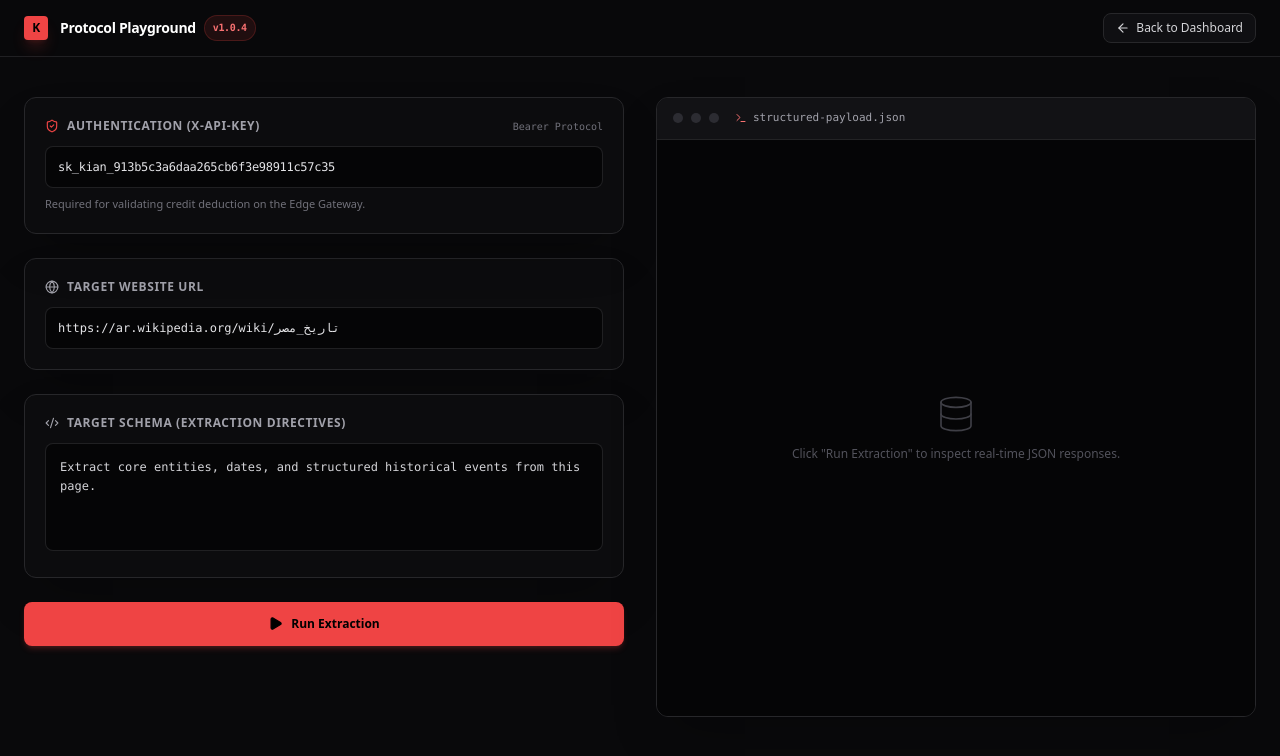
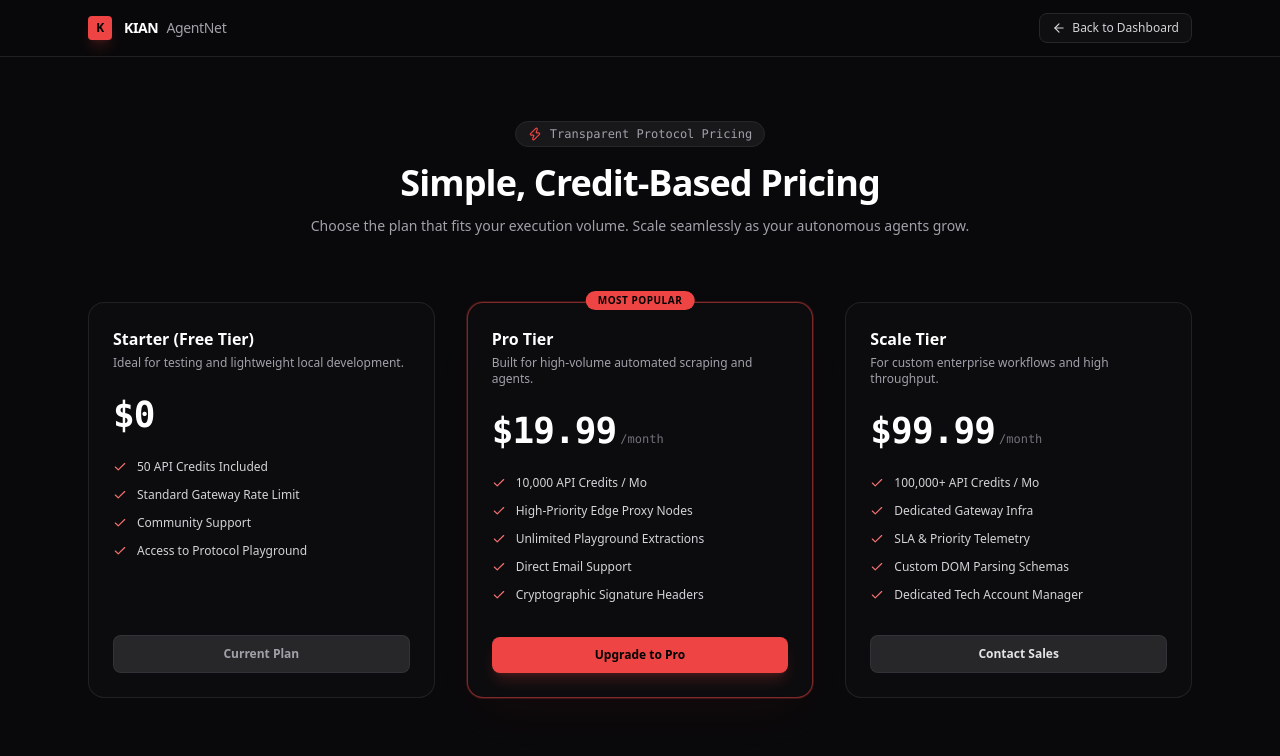
Before and after one commit to chromadreamstudio-netizen/kian-agentnet-ui, a Next.js app: page /playground in a window 1280 px wide. Shown: the top 756 px of the page. Built offline with nearby package versions, Linux system fonts and the light colour scheme.

Commit message:
fix: resolve syntax errors in pricing and dashboard pages

```diff
--- a/src/app/playground/page.tsx
+++ b/src/app/playground/page.tsx
@@ -1,89 +1,72 @@
 "use client";
 
-import { useState } from "react";
 import Link from "next/link";
-import {
-  Play,
-  Copy,
-  Check,
-  Loader2,
-  AlertCircle,
-  Database,
-  ShieldCheck,
-  ArrowLeft,
-  Globe,
-  Code2,
-  Terminal
-} from "lucide-react";
+import { Check, Zap, ArrowLeft } from "lucide-react";
 
-export default function ProtocolPlayground() {
-  const [apiKey, setApiKey] = useState("sk_kian_913b5c3a6daa265cb6f3e98911c57c35");
-  const [url, setUrl] = useState("https://ar.wikipedia.org/wiki/تاريخ_مصر");
-  const [schema, setSchema] = useState("Extract core entities, dates, and structured historical events from this page.");
-
-  const [loading, setLoading] = useState(false);
-  const [output, setOutput] = useState<Record<string, unknown> | null>(null);
-  const [copied, setCopied] = useState(false);
-  const [error, setError] = useState<string | null>(null);
-
-  const handleRunExtraction = async () => {
-    setLoading(true);
-    setError(null);
-    setOutput(null);
-
-    try {
-      const response = await fetch("https://kian-agentnet-backend.onrender.com/v1/gateway/execute", {
-        method: "POST",
-        headers: {
-          "Content-Type": "application/json",
-          "X-API-Key": apiKey,
-        },
-        body: JSON.stringify({
-          url: url,
-          target_schema: schema,
-        }),
-      });
-
-      const data = await response.json();
-
-      if (!response.ok || data.status === "gateway_error" || data.status === "fatal_error") {
-        setError(data.message || "حدث خطأ غير معروف أثناء المعالجة.");
-      } else {
-        setOutput(data);
-      }
-    } catch {
-      setError("فشل الاتصال بالخادم. تأكد من عمل الـ Backend.");
-    } finally {
-      setLoading(false);
+export default function PricingPage() {
+  const plans = [
+    {
+      name: "Starter (Free Tier)",
+      price: "$0",
+      description: "Ideal for testing and lightweight local development.",
+      features: [
+        "50 API Credits Included",
+        "Standard Gateway Rate Limit",
+        "Community Support",
+        "Access to Protocol Playground"
+      ],
+      buttonText: "Current Plan",
+      buttonStyle: "bg-zinc-800 text-zinc-400 cursor-default border border-zinc-700/50",
+      href: "/dashboard"
+    },
+    {
+      name: "Pro Tier",
+      price: "$19.99",
+      period: "/month",
+      featured: true,
+      description: "Built for high-volume automated scraping and agents.",
+      features: [
+        "10,000 API Credits / Mo",
+        "High-Priority Edge Proxy Nodes",
+        "Unlimited Playground Extractions",
+        "Direct Email Support",
+        "Cryptographic Signature Headers"
+      ],
+      buttonText: "Upgrade to Pro",
+      buttonStyle: "bg-red-500 hover:bg-red-600 text-black shadow-lg shadow-red-500/20 font-bold",
+      href: "https://kian-agentnet1.lemonsqueezy.com/checkout/buy/cc334133-ff5c-4eee-8fca-99e66a2a3c2c"
+    },
+    {
+      name: "Scale Tier",
+      price: "$99.99",
+      period: "/month",
+      description: "For custom enterprise workflows and high throughput.",
+      features: [
+        "100,000+ API Credits / Mo",
+        "Dedicated Gateway Infra",
+        "SLA & Priority Telemetry",
+        "Custom DOM Parsing Schemas",
+        "Dedicated Tech Account Manager"
+      ],
+      buttonText: "Contact Sales",
+      buttonStyle: "bg-zinc-800 hover:bg-zinc-700 text-zinc-200 border border-zinc-700/50",
+      href: "mailto:hello@kian-agentnet.com"
     }
-  };
-
-  const handleCopy = () => {
-    if (output) {
-      navigator.clipboard.writeText(JSON.stringify(output, null, 2));
-      setCopied(true);
-      setTimeout(() => setCopied(false), 2000);
-    }
-  };
+  ];
 
   return (
     <div className="min-h-screen bg-[#09090b] text-zinc-100 font-sans selection:bg-red-500/20 selection:text-red-200 overflow-x-hidden antialiased">
-
-      {/* إضاءة خلفية خافتة */}
       <div className="fixed top-0 left-1/2 -translate-x-1/2 w-[1000px] h-[350px] bg-gradient-to-b from-red-500/5 via-zinc-900/0 to-transparent blur-3xl pointer-events-none -z-10" />
 
-      {/* Header */}
       <header className="border-b border-zinc-800/80 bg-[#09090b]/80 backdrop-blur-xl sticky top-0 z-50">
-        <div className="max-w-7xl mx-auto px-6 h-14 flex items-center justify-between">
+        <div className="max-w-6xl mx-auto px-6 h-14 flex items-center justify-between">
           <div className="flex items-center gap-3">
             <div className="w-6 h-6 rounded bg-red-500 flex items-center justify-center shadow-lg shadow-red-500/20">
               <span className="text-black font-black text-xs tracking-tighter">K</span>
             </div>
-            <div>
-              <h1 className="text-sm font-bold tracking-tight text-white flex items-center gap-2">
-                Protocol Playground <span className="text-red-400 text-[10px] font-mono px-2 py-0.5 rounded-full bg-red-500/10 border border-red-500/20">v1.0.4</span>
-              </h1>
-            </div>
+            <span className="font-bold text-sm tracking-tight text-white flex items-center gap-2">
+              KIAN <span className="text-zinc-400 font-normal">AgentNet</span>
+            </span>
           </div>
 
           <Link
@@ -95,151 +78,64 @@ export default function ProtocolPlayground() {
         </div>
       </header>
 
-      <main className="max-w-7xl mx-auto px-6 py-10 grid grid-cols-1 lg:grid-cols-2 gap-8">
-
-        {/* العمود الأيسر: الإدخلات والمدخلات (Inputs) */}
-        <div className="space-y-6">
-
-          {/* كارت المصادقة Auth Key */}
-          <div className="bg-[#0c0c0e] border border-zinc-800 rounded-xl p-5 shadow-2xl relative overflow-hidden">
-            <div className="flex items-center justify-between mb-3">
-              <label className="flex items-center gap-2 text-xs font-semibold uppercase tracking-wider text-zinc-400">
-                <ShieldCheck size={14} className="text-red-500" /> Authentication (X-API-Key)
-              </label>
-              <span className="text-[10px] font-mono text-zinc-500">Bearer Protocol</span>
-            </div>
-            <input
-              type="text"
-              value={apiKey}
-              onChange={(e) => setApiKey(e.target.value)}
-              className="w-full bg-[#050506] border border-zinc-800/80 rounded-lg p-3 text-xs text-zinc-200 focus:outline-none focus:border-red-500/50 transition-colors font-mono tracking-tight"
-            />
-            <p className="text-[11px] text-zinc-500 mt-2">Required for validating credit deduction on the Edge Gateway.</p>
+      <main className="max-w-6xl mx-auto px-6 py-16">
+        <div className="text-center max-w-2xl mx-auto mb-16">
+          <div className="inline-flex items-center gap-2 px-3 py-1 rounded-full bg-zinc-900 border border-zinc-800 text-xs font-mono text-zinc-400 mb-4">
+            <Zap size={14} className="text-red-500" /> Transparent Protocol Pricing
           </div>
-
-          {/* رابط الموقع Target URL */}
-          <div className="bg-[#0c0c0e] border border-zinc-800 rounded-xl p-5 shadow-2xl">
-            <label className="flex items-center gap-2 text-xs font-semibold uppercase tracking-wider text-zinc-400 mb-3">
-              <Globe size={14} className="text-zinc-400" /> Target Website URL
-            </label>
-            <input
-              type="text"
-              value={url}
-              onChange={(e) => setUrl(e.target.value)}
-              className="w-full bg-[#050506] border border-zinc-800/80 rounded-lg p-3 text-xs text-zinc-200 focus:outline-none focus:border-red-500/50 transition-colors font-mono"
-              placeholder="https://example.com"
-            />
-          </div>
-
-          {/* تعليمات الاستخراج Target Schema */}
-          <div className="bg-[#0c0c0e] border border-zinc-800 rounded-xl p-5 shadow-2xl">
-            <label className="flex items-center gap-2 text-xs font-semibold uppercase tracking-wider text-zinc-400 mb-3">
-              <Code2 size={14} className="text-zinc-400" /> Target Schema (Extraction Directives)
-            </label>
-            <textarea
-              value={schema}
-              onChange={(e) => setSchema(e.target.value)}
-              rows={4}
-              className="w-full bg-[#050506] border border-zinc-800/80 rounded-lg p-3.5 text-xs text-zinc-300 font-mono focus:outline-none focus:border-red-500/50 transition-colors resize-none leading-relaxed"
-            />
-          </div>
-
-          {/* زر التشغيل Run Extraction */}
-          <button
-            onClick={handleRunExtraction}
-            disabled={loading}
-            className={`w-full py-3.5 rounded-lg font-semibold text-xs flex items-center justify-center gap-2 transition-all duration-200 shadow-md ${
-              loading
-                ? "bg-zinc-800 text-zinc-500 cursor-not-allowed border border-zinc-700/50"
-                : "bg-red-500 hover:bg-red-600 text-black shadow-red-500/20 active:scale-[0.99]"
-            }`}
-          >
-            {loading ? (
-              <>
-                <Loader2 size={16} className="animate-spin text-zinc-400" />
-                Executing Gateway Protocol...
-              </>
-            ) : (
-              <>
-                <Play size={15} className="fill-black" />
-                Run Extraction
-              </>
-            )}
-          </button>
+          <h1 className="text-3xl font-extrabold tracking-tight text-white sm:text-4xl">
+            Simple, Credit-Based Pricing
+          </h1>
+          <p className="text-zinc-400 text-sm mt-3 leading-relaxed">
+            Choose the plan that fits your execution volume. Scale seamlessly as your autonomous agents grow.
+          </p>
         </div>
 
-        {/* العمود الأيمن: شاشة المخرجات (Terminal Output) */}
-        <div className="bg-[#0c0c0e] border border-zinc-800 rounded-xl flex flex-col overflow-hidden shadow-2xl h-[620px]">
+        <div className="grid grid-cols-1 md:grid-cols-3 gap-8">
+          {plans.map((plan, i) => (
+            <div
+              key={i}
+              className={`rounded-2xl p-6 flex flex-col justify-between relative bg-[#0c0c0e] border transition-all ${
+                plan.featured
+                  ? "border-red-500/50 shadow-2xl shadow-red-500/5 ring-1 ring-red-500/20"
+                  : "border-zinc-800/80 hover:border-zinc-700"
+              }`}
+            >
+              {plan.featured && (
+                <span className="absolute -top-3 left-1/2 -translate-x-1/2 px-3 py-0.5 rounded-full bg-red-500 text-black font-bold text-[10px] uppercase tracking-wider">
+                  Most Popular
+                </span>
+              )}
 
-          {/* Terminal Header */}
-          <div className="bg-[#121215] px-4 py-3 border-b border-zinc-800/80 flex items-center justify-between">
-            <div className="flex items-center gap-2">
-              <div className="w-2.5 h-2.5 rounded-full bg-zinc-700/60" />
-              <div className="w-2.5 h-2.5 rounded-full bg-zinc-700/60" />
-              <div className="w-2.5 h-2.5 rounded-full bg-zinc-700/60" />
-              <span className="text-[11px] font-mono text-zinc-400 ml-2 flex items-center gap-1.5">
-                <Terminal size={12} className="text-red-400" /> structured-payload.json
-              </span>
+              <div>
+                <h3 className="text-base font-bold text-white mb-1">{plan.name}</h3>
+                <p className="text-xs text-zinc-400 mb-6">{plan.description}</p>
+
+                <div className="flex items-baseline gap-1 mb-6">
+                  <span className="text-4xl font-extrabold text-white font-mono tracking-tight">{plan.price}</span>
+                  {plan.period && <span className="text-xs text-zinc-500 font-mono">{plan.period}</span>}
+                </div>
+
+                <div className="space-y-3 mb-8">
+                  {plan.features.map((feature, idx) => (
+                    <div key={idx} className="flex items-center gap-2.5 text-xs text-zinc-300">
+                      <Check size={14} className="text-red-400 flex-shrink-0" />
+                      <span>{feature}</span>
+                    </div>
+                  ))}
+                </div>
+              </div>
+
+              <a
+                href={plan.href}
+                className={`w-full py-2.5 rounded-lg text-xs font-semibold text-center transition-all block ${plan.buttonStyle}`}
+              >
+                {plan.buttonText}
+              </a>
             </div>
-
-            {output && (
-              <button
-                onClick={handleCopy}
-                className="flex items-center gap-1.5 px-2.5 py-1 bg-zinc-800 hover:bg-zinc-700 rounded text-[11px] font-sans text-zinc-300 transition-colors border border-zinc-700/50"
-              >
-                {copied ? <Check size={13} className="text-emerald-400" /> : <Copy size={13} />}
-                {copied ? "Copied" : "Copy JSON"}
-              </button>
-            )}
-          </div>
-
-          {/* Terminal Body */}
-          <div className="flex-1 p-5 overflow-auto bg-[#050506] relative custom-scrollbar font-mono text-xs">
-            {loading ? (
-              <div className="absolute inset-0 flex flex-col items-center justify-center text-zinc-400 bg-[#050506]/80 backdrop-blur-sm">
-                <Loader2 size={32} className="animate-spin text-red-500 mb-3" />
-                <p className="text-xs animate-pulse font-mono text-zinc-300">Parsing DOM Nodes & Synthesizing Payload...</p>
-              </div>
-            ) : error ? (
-              <div className="flex items-start gap-3 text-red-400 bg-red-500/10 p-4 rounded-lg border border-red-500/20">
-                <AlertCircle size={18} className="flex-shrink-0 mt-0.5 text-red-400" />
-                <p className="text-xs font-mono whitespace-pre-wrap">{error}</p>
-              </div>
-            ) : output ? (
-              <pre className="text-xs leading-relaxed">
-                <code dangerouslySetInnerHTML={{ __html: syntaxHighlight(JSON.stringify(output, null, 2)) }} />
-              </pre>
-            ) : (
-              <div className="h-full flex flex-col items-center justify-center text-zinc-600">
-                <Database size={40} className="mb-3 stroke-1 text-zinc-700" />
-                <p className="text-xs font-sans">Click &quot;Run Extraction&quot; to inspect real-time JSON responses.</p>
-              </div>
-            )}
-          </div>
+          ))}
         </div>
-
       </main>
     </div>
   );
 }
-
-function syntaxHighlight(json: string) {
-  json = json.replace(/&/g, '&amp;').replace(/</g, '&lt;').replace(/>/g, '&gt;');
-  return json.replace(/("(\\u[a-zA-Z0-9]{4}|\\[^u]|[^\\"])*"(\s*:)?|\b(true|false|null)\b|-?\d+(?:\.\d*)?(?:[eE][+\-]?\d+)?)/g, function (match) {
-    let cls = 'text-emerald-400';
-    if (/^"/.test(match)) {
-      if (/:$/.test(match)) {
-        cls = 'text-red-400';
-      } else {
-        cls = 'text-zinc-200';
-      }
-    } else if (/true|false/.test(match)) {
-      cls = 'text-amber-400';
-    } else if (/null/.test(match)) {
-      cls = 'text-zinc-500';
-    } else {
-      cls = 'text-purple-400';
-    }
-    return '<span class="' + cls + '">' + match + '</span>';
-  });
-}
```
